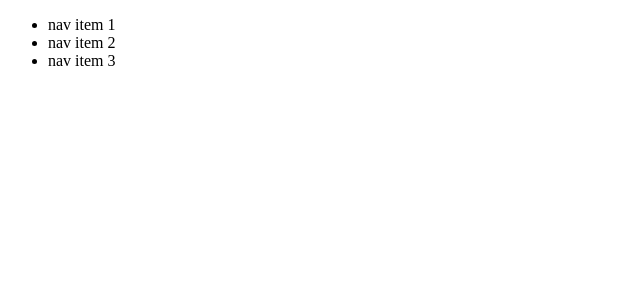
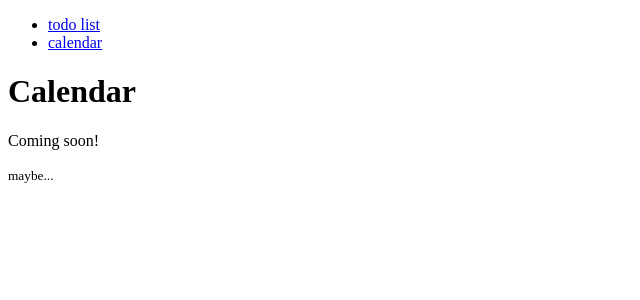
Before and after one commit to magalifabri/react-intro, a React (Create React App) app: page /calendar in a window 1280 px wide. Shown: the top 300 px of the page, without its empty margins (0-640 px from the left). Built offline with nearby package versions, Linux system fonts and the light colour scheme.

Commit message:
Add Calendar component (without calendar) and add Links to Nav

```diff
--- a/src/App.js
+++ b/src/App.js
@@ -1,16 +1,17 @@
 import {BrowserRouter as Router, Route, Routes} from "react-router-dom";
 import TodoList from "./TodoList";
 import Nav from "./Nav";
+import Calendar from "./Calendar";
 
 
 const App = () => {
-
     return (
         <Router>
-            <Nav />
+            <Nav/>
 
             <Routes>
-                <Route path="/" element={<TodoList/>} />
+                <Route path="/" element={<TodoList/>}/>
+                <Route path="/calendar" element={<Calendar/>}/>
             </Routes>
         </Router>
     )
--- /dev/null
+++ b/src/Calendar.js
@@ -0,0 +1,13 @@
+import React from 'react';
+
+const Calendar = () => {
+    return (
+        <div>
+            <h1>Calendar</h1>
+            <p>Coming soon!</p>
+            <small>maybe...</small>
+        </div>
+    );
+};
+
+export default Calendar;
--- a/src/Nav.js
+++ b/src/Nav.js
@@ -1,12 +1,12 @@
 import React from 'react';
+import {Link} from "react-router-dom";
 
 const Nav = () => {
     return (
         <div className="nav">
             <ul>
-                <li>nav item 1</li>
-                <li>nav item 2</li>
-                <li>nav item 3</li>
+                <li><Link to="/">todo list</Link></li>
+                <li><Link to="/calendar">calendar</Link></li>
             </ul>
         </div>
     );
```
